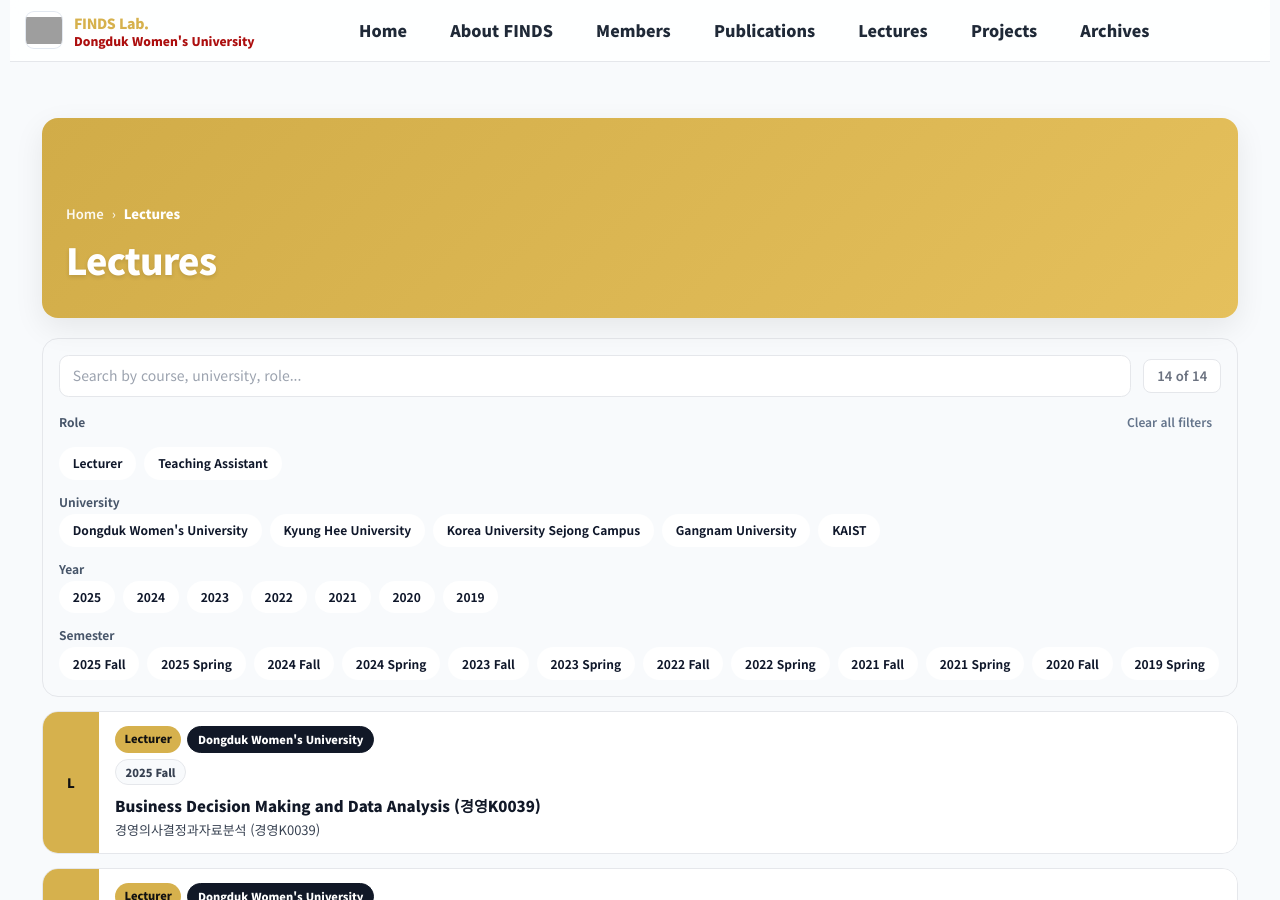
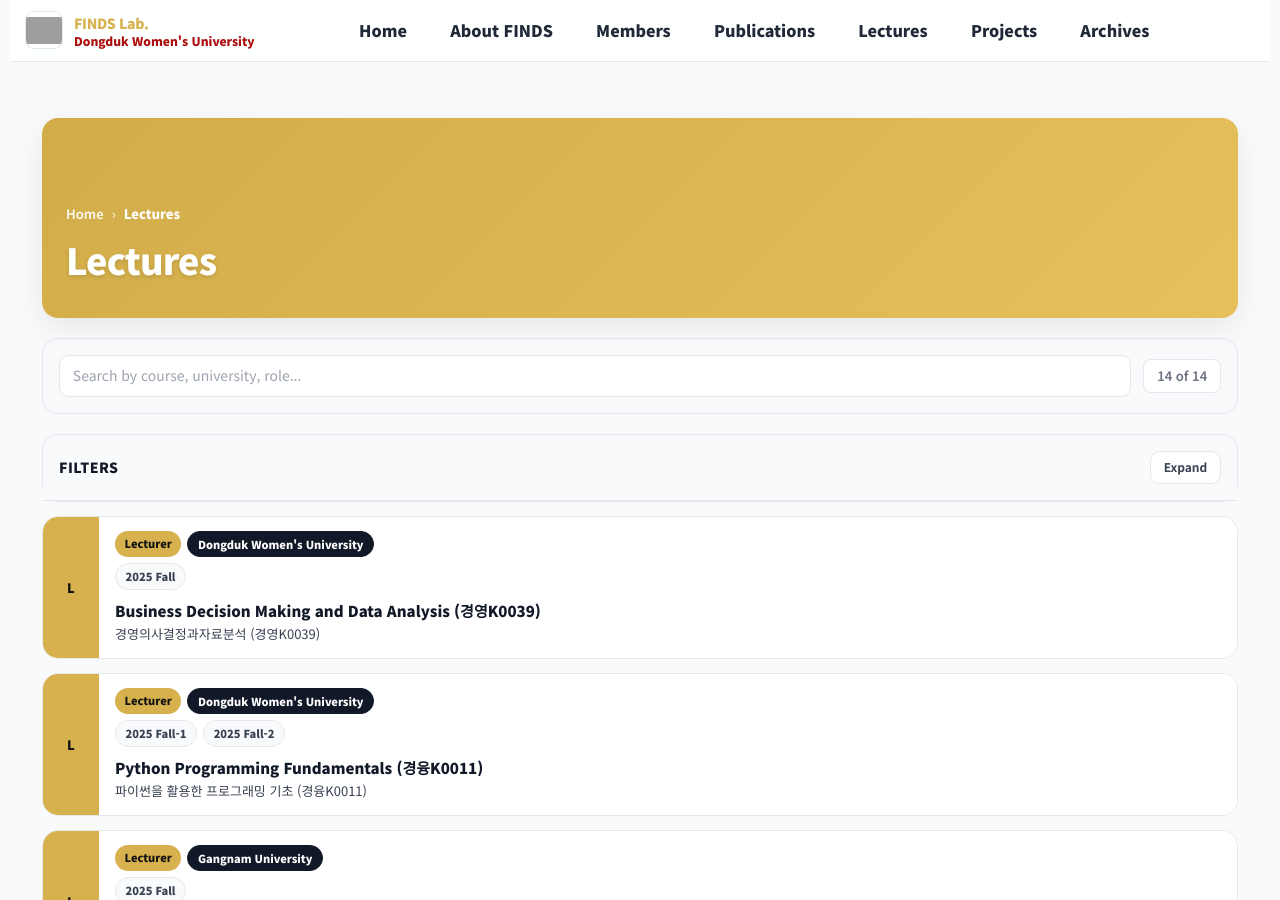
Before and after one commit to FinDS-Lab/site, a Jekyll site: the page built from lectures.html, in a window 1280 px wide and 900 px high. Built offline with Jekyll 4.4.1, drawn with Linux system fonts in a browser that asks for light colours; nearby versions of some CDN libraries; grey boxes are pictures that could not be loaded.

Commit message:
Update lectures.html

```diff
--- a/lectures.html
+++ b/lectures.html
@@ -294,22 +294,34 @@
       </div>
       <div class="count" id="count"></div>
     </div>
-    <div style="display:flex;justify-content:space-between;align-items:center;">
+  </div>
+</section>
+
+<section class="max-w-7xl mx-auto px-4">
+  <div class="toolbar" style="padding: 0;">
+    <div style="display: flex; align-items: center; justify-content: space-between; padding: 16px; background: #f8fafc; border-radius: 1rem 1rem 0 0; border-bottom: 1px solid #e5e7eb;">
+      <h3 style="font-size: 14px; font-weight: 800; color: #111827; text-transform: uppercase; letter-spacing: 0.5px; margin: 0;">Filters</h3>
+      <button id="toggleFilters" style="padding: .4rem .8rem; border: 1px solid #e5e7eb; border-radius: .6rem; font-size: 12px; font-weight: 700; background: #fff; cursor: pointer; color: #374151; transition: all .2s;" onmouseover="this.style.background='#f3f4f6'" onmouseout="this.style.background='#fff'">Expand</button>
+    </div>
+
+    <div id="filterContent" style="display: none; padding: 16px;">
+      <div style="display:flex;justify-content:space-between;align-items:center;margin-bottom:8px;">
         <label class="text-xs font-bold text-slate-600">Role</label>
         <button id="clearFilters" class="text-xs font-semibold text-slate-500 hover:text-slate-700 transition-colors" style="padding:2px 8px;border-radius:4px;border:1px solid transparent;hover:border-color:#e5e7eb;">Clear all filters</button>
       </div>
       <div class="chips" id="roleChips"></div>
-    <div>
+      <div style="margin-top:12px;">
         <label class="text-xs font-bold text-slate-600 block mb-1">University</label>
         <div class="chips" id="schoolChips"></div>
       </div>
-    <div>
+      <div style="margin-top:12px;">
         <label class="text-xs font-bold text-slate-600 block mb-1">Year</label>
         <div class="chips" id="yearChips"></div>
       </div>
-    <div>
+      <div style="margin-top:12px;">
         <label class="text-xs font-bold text-slate-600 block mb-1">Semester</label>
         <div class="chips" id="semChips"></div>
+      </div>
     </div>
   </div>
 </section>
@@ -565,7 +577,19 @@
   }
 
   /* Init */
+  /* Init */
   qInput.oninput = e => { q = e.target.value; render(); };
+
+  // Toggle filter section
+  document.getElementById('toggleFilters').onclick = () => {
+    const filterContent = document.getElementById('filterContent');
+    const toggleBtn = document.getElementById('toggleFilters');
+    const isHidden = filterContent.style.display === 'none';
+
+    filterContent.style.display = isHidden ? 'block' : 'none';
+    toggleBtn.textContent = isHidden ? 'Collapse' : 'Expand';
+  };
+
   clearBtn.onclick = () => {
     onRoles.clear();
     onSchools.clear();
```
Lines whose indentation alone changed are shown as unchanged.
